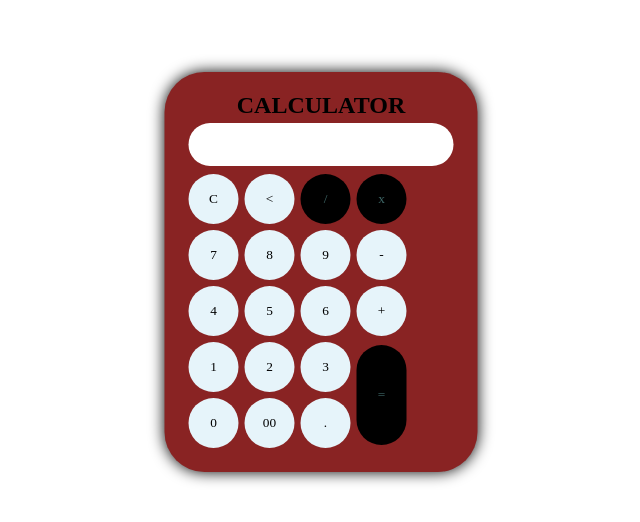
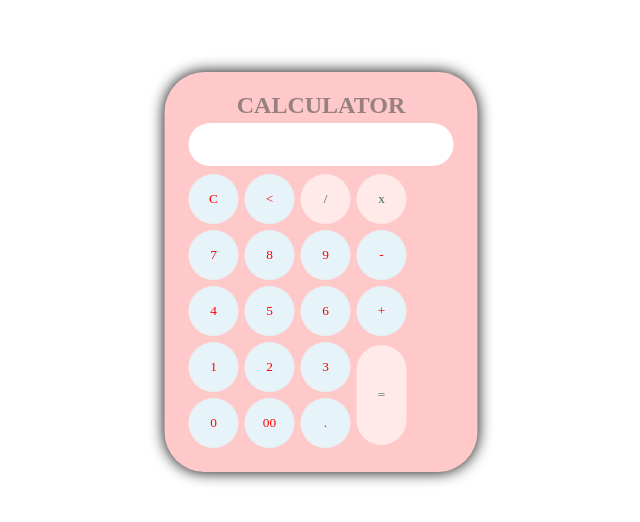
Before and after one commit to khansamaritza12/calculator, a plain HTML site: page index.html in a window 1280 px wide. Shown: the part 128-650 px from the top of the page, without its empty margins (319-959 px from the left). Drawn offline with Linux system fonts and the light colour scheme.

Commit message:
calculator

```diff
--- a/styles.css
+++ b/styles.css
@@ -15,7 +15,7 @@ body{
     left: 50%;
     transform: translateX(-50%) translateY(-50%);
     width: fixed;
-    background: rgb(137, 35, 35);
+    background: rgb(255, 201, 201);
     padding: 20px;
     border-radius: 40px;
     box-shadow: 0 0 15px;
@@ -23,7 +23,7 @@ body{
 
 .main h2 {
     text-align: center;
-    color: black;
+    color: rgb(150, 128, 128);
     text-transform: uppercase;
 }
 
@@ -34,12 +34,12 @@ body{
     cursor: pointer;
     border: none;
     background: #e6f4fa;
-    color: black;
+    color: rgb(255, 0, 0);
     border-radius: 25px;
 }
 
 .btn-green {
-    background: black;
+    background: rgb(255, 233, 233);
     color: rgb(63, 104, 104);
 }
 
```
